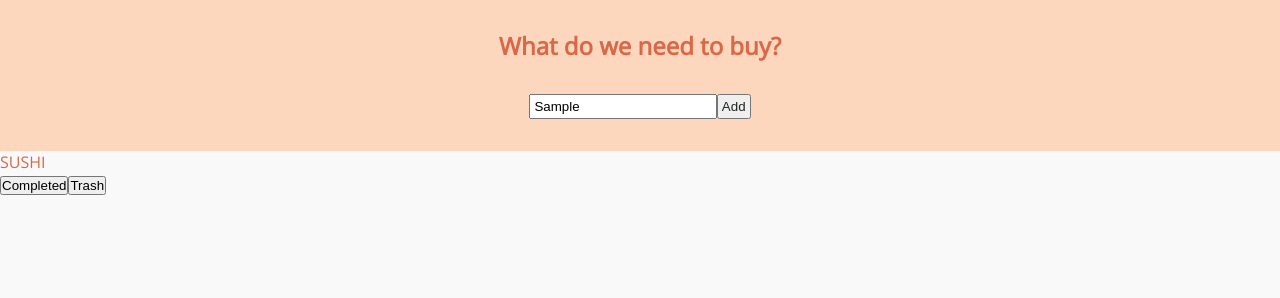
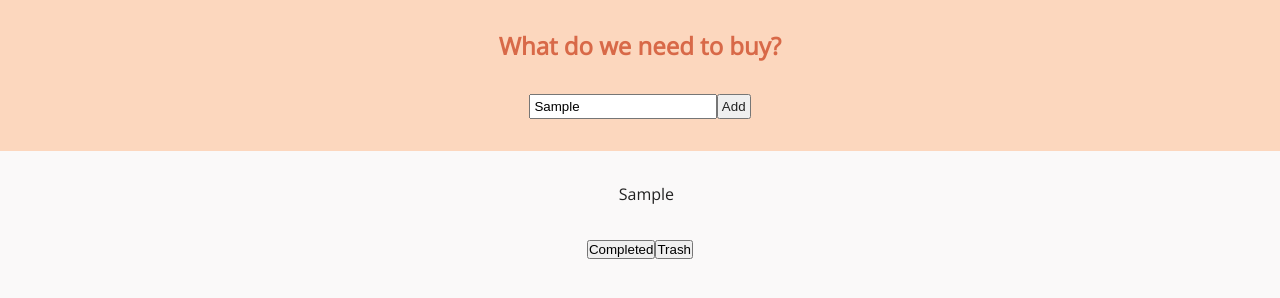
Before and after one commit to karolinfrennert/JS-ProjectHI, a plain HTML site: page index.html in a window 1280 px wide. Both pictures are taken after typing "Sample" into the empty fields and a click on the button "Add". Shown: the part 174-472 px from the top of the page. Drawn offline with nearby package versions, Linux system fonts and the light colour scheme.

Commit message:
Error message and trash button working

```diff
--- a/index.html
+++ b/index.html
@@ -17,33 +17,22 @@
       <a href="index.html">Home</a>
     </nav>
   </header>
-
   <main>
-
     <h1 class="logo">Let's get groceries!</h1>
-
     <section class="add-grocery-heading">
       <h2 class="grocery-h2">What do we need to buy?</h2>
+      <p class="error"></p>
       <form class="grocery-form flex">
         <input type="text" class="add-food-input" placeholder="Add your item">
         <button class="add-food-button" type="submit">Add</button>
       </form>
     </section>
-
     <section class="grocery-container">
       <ul class="grocery-list">
       </ul>
-
     </section>
-
   </main>
-
-  <footer>
-
-  </footer>
-
 </body>
-
 <script src="script.js"></script>
 
 </html>
--- a/script.js
+++ b/script.js
@@ -3,22 +3,34 @@
 const groceryInput = document.querySelector('.add-food-input');
 const groceryButton = document.querySelector('.add-food-button');
 const groceryList = document.querySelector('.grocery-list');
+const errorMessage = document.querySelector('.error');
+
+
 
 //event-listeners
 groceryButton.addEventListener('click', addGrocery);
 
 //functions
+function addGrocery(event) {
+  event.preventDefault();
 
-function addGrocery(event) {
+//error message for cleanup
+errorMessage.innerHTML = "";
 
-  event.preventDefault();
-  //New Div with grocery items
+ //New Div with grocery items
   const groceryDiv = document.createElement('div');
   groceryDiv.classList.add("grocery-div");
 
-//New Li of the item
+//New Li of the item + min input required
+
   const newGroceyItem = document.createElement('li');
-  newGroceyItem.innerText = "SUSHI";
+  const inputValue = groceryInput.value;
+  if (!inputValue) {
+    errorMessage.innerHTML = "Please enter something u domb";
+    return;
+  }
+
+  newGroceyItem.innerText = inputValue;
   newGroceyItem.classList.add("grocery-item")
 
   //Add li to div
@@ -28,6 +40,7 @@ function addGrocery(event) {
   const completedButton = document.createElement('button');
   completedButton.innerText = "Completed";
   completedButton.classList.add("complete-button");
+
   //add button to div
   groceryDiv.appendChild(completedButton);
 
@@ -35,13 +48,14 @@ function addGrocery(event) {
   const trashButton = document.createElement('button');
   trashButton.innerText = "Trash";
   trashButton.classList.add("trash-button");
+  trashButton.addEventListener('click', trash);
+
   //add button to div
   groceryDiv.appendChild(trashButton);
+  groceryList.appendChild(groceryDiv);
+}
 
-  groceryList.appendChild(groceryDiv);
-
-
-
-
-
-}
+function trash() {
+    const wrapper = this.closest(".grocery-div");
+    wrapper.remove();
+};
--- a/style.css
+++ b/style.css
@@ -35,9 +35,6 @@
   /* font sizes defined*/
   --heading-size: 3rem;
   --nav-bar: 2rem;
-
-
-
 }
 
 body {
@@ -77,11 +74,26 @@ a:hover {
   text-align: center;
 
 }
+
+.grocery-container {
+  display: flex;
+  justify-content: center;
+  align-items: center;
+}
+
 .grocery-h2 {
   padding-bottom: var(--logo-padding);
 }
-.groceryList {
-  background: var(--list-background);
+.grocery-item {
+  list-style: none;
+  margin: 30%;
+
+}
+
+.grocery-list {
+  background: var(--white);
+  color: var(--black);
+
 }
 
 .add-food-input {
```
